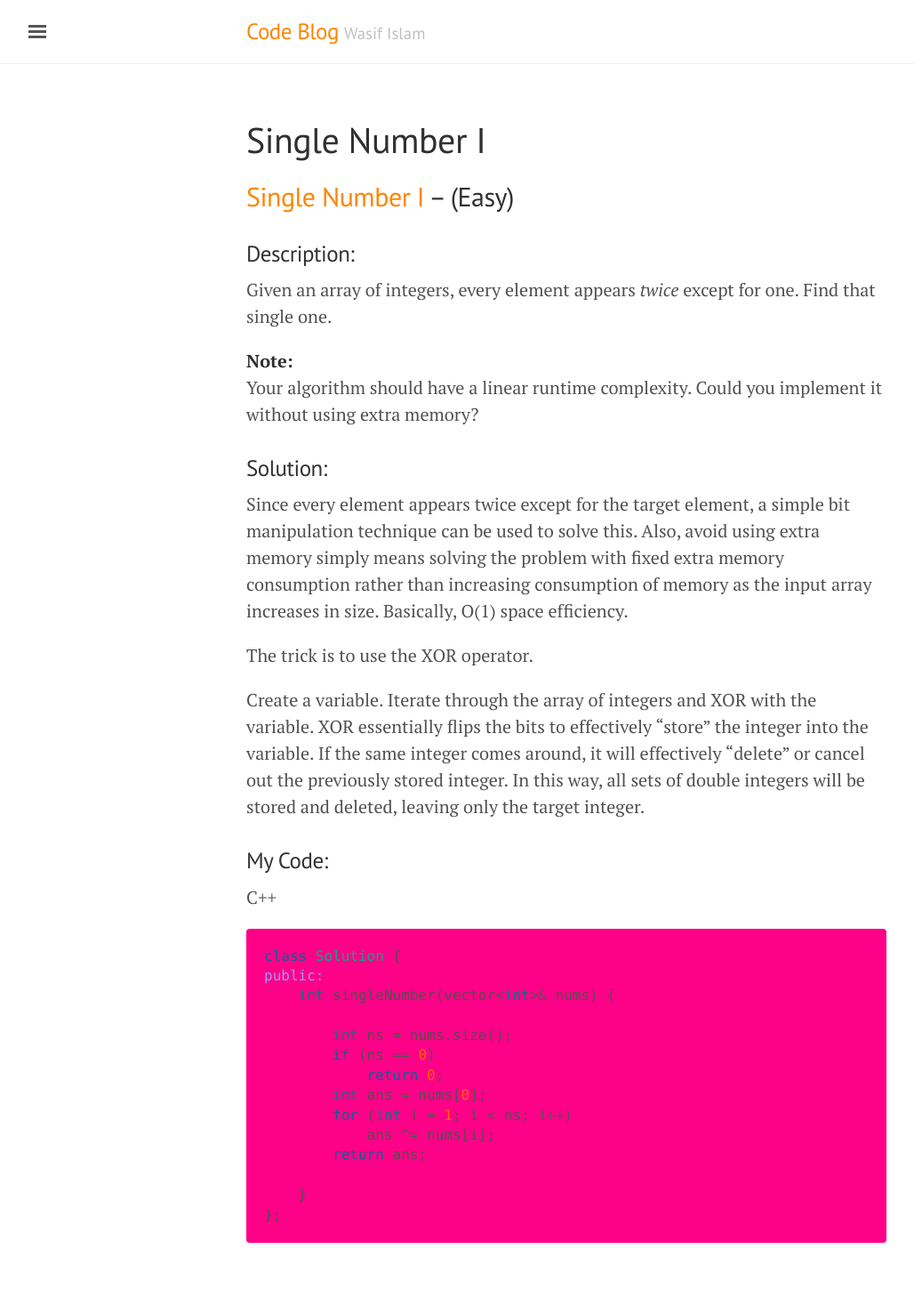
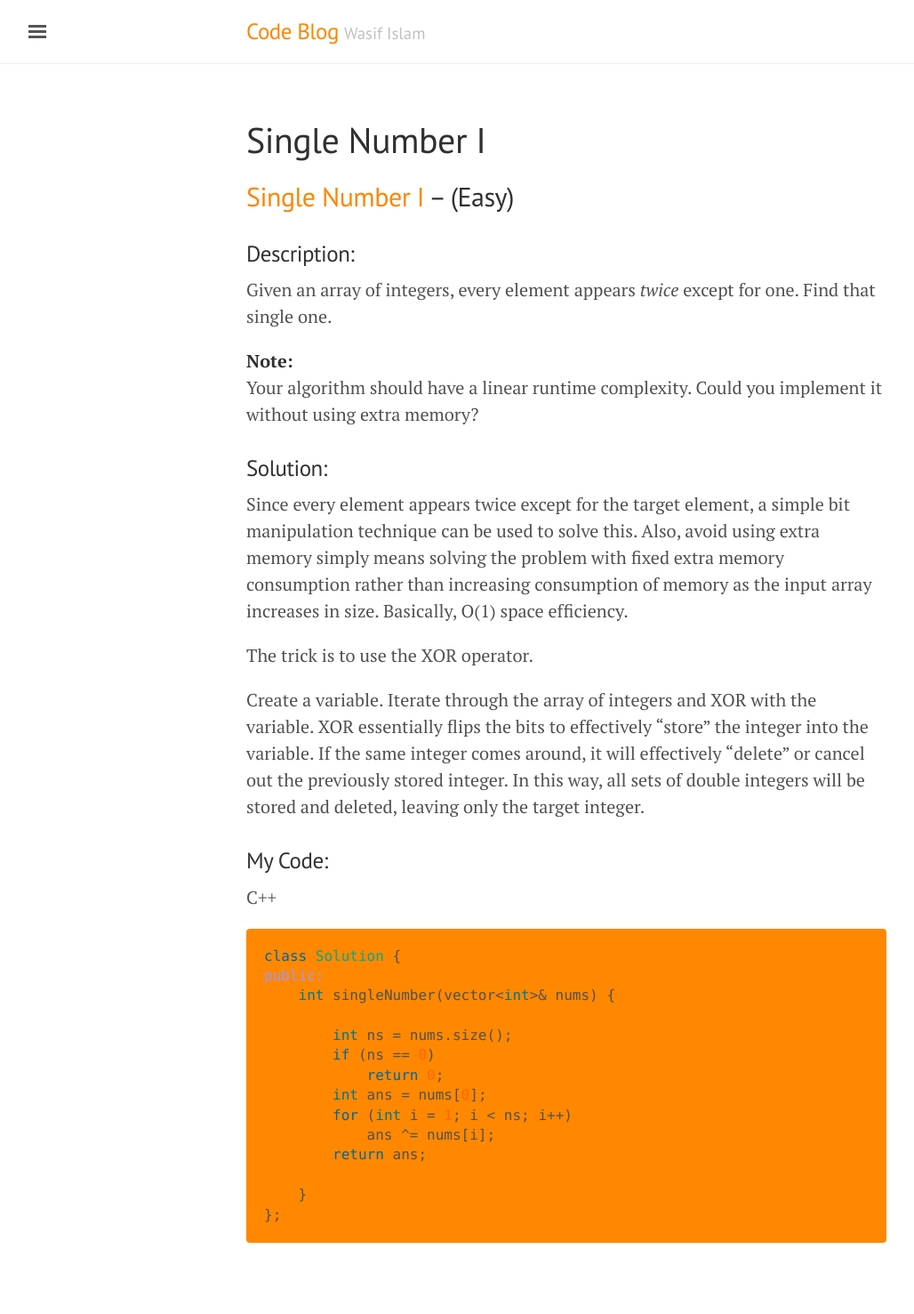
Before and after one commit to washifu/CodeBlog, a Jekyll site: the page built from pages/2017-08-24-Single_Number_I.md, in a window 1280 px wide. Shown: the whole page at 89% size, without its empty margins (3-1031 px from the left). Built offline with Jekyll 4.4.1, drawn with Linux system fonts in a browser that asks for light colours; comment, search, counter and statistics services are not loaded.

Commit message:
Update poole.css

```diff
--- a/public/css/poole.css
+++ b/public/css/poole.css
@@ -151,6 +151,8 @@
 code,
 pre {
   font-family: Menlo, Monaco, "Courier New", monospace;
+  max-width: 50rem; /* wasif */
+  overflow-x: scroll; /* wasif */
 }
 code {
   padding: .25em .5em;
@@ -158,6 +160,8 @@
   color: #bf616a;
   background-color: #f9f9f9;
   border-radius: 3px;
+  max-width: 50rem; /* wasif */
+  overflow-x: scroll; /* wasif */
 }
 pre {
   display: block;
@@ -171,15 +175,15 @@
   word-break: break-all;
   word-wrap: break-word;
   /*background-color: #f9f9f9;*/
-  background-color: #ff0088; /* wasif */
-  max-width: 50rem; /* wasif */
-  overflow-x: scroll; /* wasif */
+  background-color: #ff8800; /* wasif */
 }
 pre code {
   padding: 0;
   font-size: 100%;
   color: inherit;
   background-color: transparent;
+  max-width: 50rem; /* wasif */
+  overflow-x: scroll; /* wasif */
 }
 
 /* Pygments via Jekyll */
@@ -211,6 +215,8 @@
   color: inherit;
   background-color: transparent;
   border-radius: 0;
+  max-width: 50rem; /* wasif */
+  overflow-x: scroll; /* wasif */
 }
 
 /* Quotes */
@@ -289,7 +295,9 @@
  */
 
 .container {
-  max-width: 38rem;
+  /* max-width: 38rem; */
+  max-width: 50rem; /* wasif */
+  overflow-x: scroll; /* wasif */
   padding-left:  1rem;
   padding-right: 1rem;
   margin-left:  auto;
```
